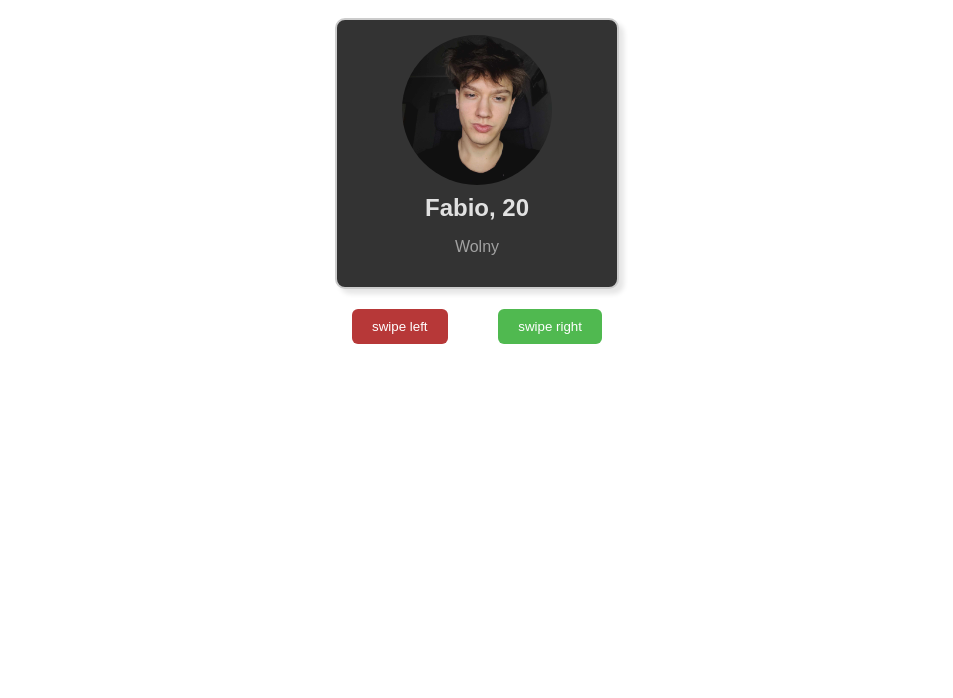
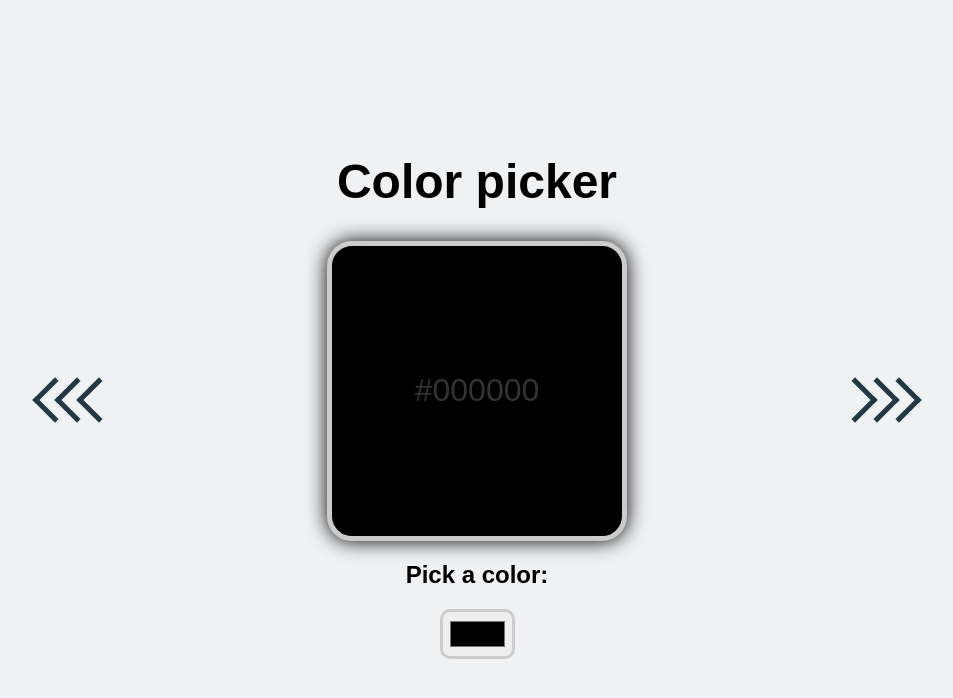
Before and after one commit to Warrgun/react-frontend, a React (Vite) app in the folder my-react-app/: page / in a window 1280 px wide. Shown: the top 698 px of the page, without its empty margins (163-1116 px from the left). Built offline with nearby package versions, Linux system fonts and the light colour scheme.

Commit message:
added css a little

```diff
--- a/my-react-app/src/App.jsx
+++ b/my-react-app/src/App.jsx
@@ -16,12 +16,11 @@ function App() {
     ];
 
     const cards = [
-      {id:1, comp: <Card picture = {profilePic} name="Fabio" age ={20} isSingle = {true}/>},
-      {id:2, comp: <Card/>},
-      {id:3, comp: fruits.length > 0 && <List items={fruits} category="Fruits"/>},
+      {id:1, comp: <ColorPicker/>},
+      {id:2, comp: <Card picture = {profilePic} name="Fabio" age ={20} isSingle = {true}/>},
+      {id:3, comp: <CarList/>},
       {id:4, comp: <Form/>},
-      {id:5, comp: <ColorPicker/>},
-      {id:6, comp: <CarList/>}
+      {id:5, comp: fruits.length > 0 && <List items={fruits} category="Fruits"/>}
     ]
 
 
--- a/my-react-app/src/ListFruits.jsx
+++ b/my-react-app/src/ListFruits.jsx
@@ -32,10 +32,12 @@ function List({
 
     return(
         <>
-            <h1 className="category" style={categoryStyle}>{category}</h1>
-            <ol className="items-list" style={listStyle}>
-                {listItems}
-            </ol>
+            <div>
+                <h1 className="category" style={categoryStyle}>{category}</h1>
+                <ol className="items-list" style={listStyle}>
+                    {listItems}
+                </ol>
+            </div>
         </>
 
     );
--- a/my-react-app/src/button/SlidingCards.jsx
+++ b/my-react-app/src/button/SlidingCards.jsx
@@ -28,14 +28,25 @@ function SlidingCards({
     const currentItem = items.find( item => item.id === id);
 
     return(
-            <div className={Styles.container}>
-                <div>
+            <div className={Styles.divContainer}>
+                <div className={Styles.buttonContainer}>
+                    <div onClick={swipeLeft} className={`${Styles.arrow} ${Styles.arrowLeft}`}>
+                        <span></span>
+                        <span></span>
+                        <span></span>
+                    </div>
+                </div>
+                <div className={Styles.compContainer}>
                     {currentItem.comp}
                 </div>
                 <div className={Styles.buttonContainer}>
-                    <button onClick={swipeLeft} className={Styles.buttonLeft}>swipe left</button>
-                    <button onClick={swipeRight} className={Styles.buttonRight}>swipe right</button>
+                <div onClick={swipeRight} className={`${Styles.arrow} ${Styles.arrowRight}`}>
+                        <span></span>
+                        <span></span>
+                        <span></span>
+                    </div>
                 </div>
+
             </div>
     );
 }
--- a/my-react-app/src/button/button.module.css
+++ b/my-react-app/src/button/button.module.css
@@ -1,39 +1,71 @@
-.buttonLeft, .buttonRight{
-    color: hsl(0, 0%, 100%);
-    font-family: Arial, Helvetica, sans-serif;
-    padding: 10px 20px;
-    border-radius: 6px;
-    border: none;
+.arrow{
+    top: 50%;
+    left: 50%;
+    transform: translate(-50%, -50%);
     cursor: pointer;
 }
 
-.buttonRight{
-    background-color: hsl(120, 43%, 52%);
+.arrowLeft{
+    transform: rotate(90deg);
 }
 
-.buttonLeft{
-    background-color: hsl(0, 53%, 47%);
+.arrowRight{
+    transform: rotate(-90deg);
 }
 
-.buttonLeft:hover{
-    background-color: hsl(0, 53%, 37%);
+.arrow span{
+    display: block;
+    width: 2rem;
+    height: 2rem;
+    border-bottom: 5px solid var(--inputs-color);
+    border-right: 5px solid var(--inputs-color);
+    transform: rotate(45deg);
+    margin: -10px;
+    animation: none;
 }
 
-.buttonRight:hover{
-    background-color: hsl(120, 39%, 41%);
+.arrow:hover span{
+    animation: animate 2s infinite;
 }
 
-.container{
-    display: flex;
-    flex-direction: column;
-    align-items: center;
-    justify-content: space-evenly;
+.arrow span:nth-child(2){
+    animation-delay: -0.2s;
 }
-.buttonContainer{
-    width: 250px;
-    margin: 10px 0;
+.arrow span:nth-child(3){
+    animation-delay: -0.4s;
+}
+
+.divContainer{
+    width: 100%;
+    height: 100vh;
     display: flex;
     flex-direction: row;
     align-items: center;
-    justify-content: space-between;
+    justify-content: center;
+    overflow: hidden;
 }
+
+.buttonContainer, .compContainer{
+    display: grid;
+    align-items: center;
+    justify-content: center;
+    margin: 0;
+    width: 500px;
+    max-width: 400px;
+    min-width: 200px;
+    height: 100%;
+}
+
+@keyframes animate {
+    0% {
+        opacity: 0;
+        transform: rotate(45deg) translate(-20px, -20px);
+    }
+    50% {
+        opacity: 1;
+    }
+    100% {
+        opacity: 0;
+        transform: rotate(45deg) translate(20px, 20px);
+    }
+}
--- a/my-react-app/src/index.css
+++ b/my-react-app/src/index.css
@@ -1,5 +1,24 @@
+:root{
+  --background-color: #EFF1F3;
+  --inputs-color: #223843;
+  --div-color: #F1DABF;
+}
+
 body{
   font-family: Arial, sans-serif;
+  background-color: var(--background-color);
+  width: 100%;
+  height: 100vh;
+  margin: 0;
+  padding: 0;
+}
+
+html{
+  scroll-behavior: smooth;
+}
+
+*{
+  box-sizing: border-box;
 }
 
 .card{
@@ -7,7 +26,7 @@ body{
   border-radius: 10px;
   box-shadow: 5px 5px 5px hsl(0, 0%, 0%, 0.1);
   background-color: hsl(0, 0%, 20%);
-  max-width: 250px;
+  max-width: 400px;
   text-align: center;
   margin: 10px;
   padding: 15px;
```
